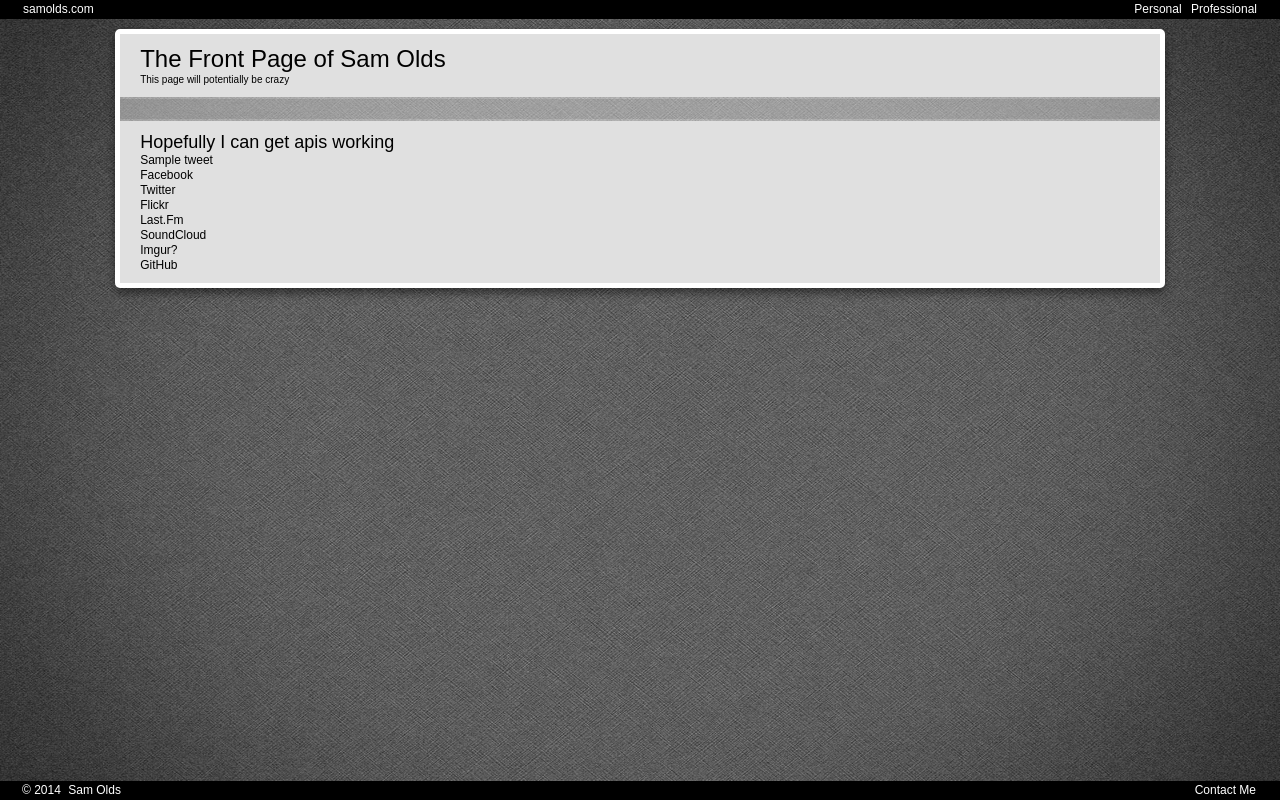
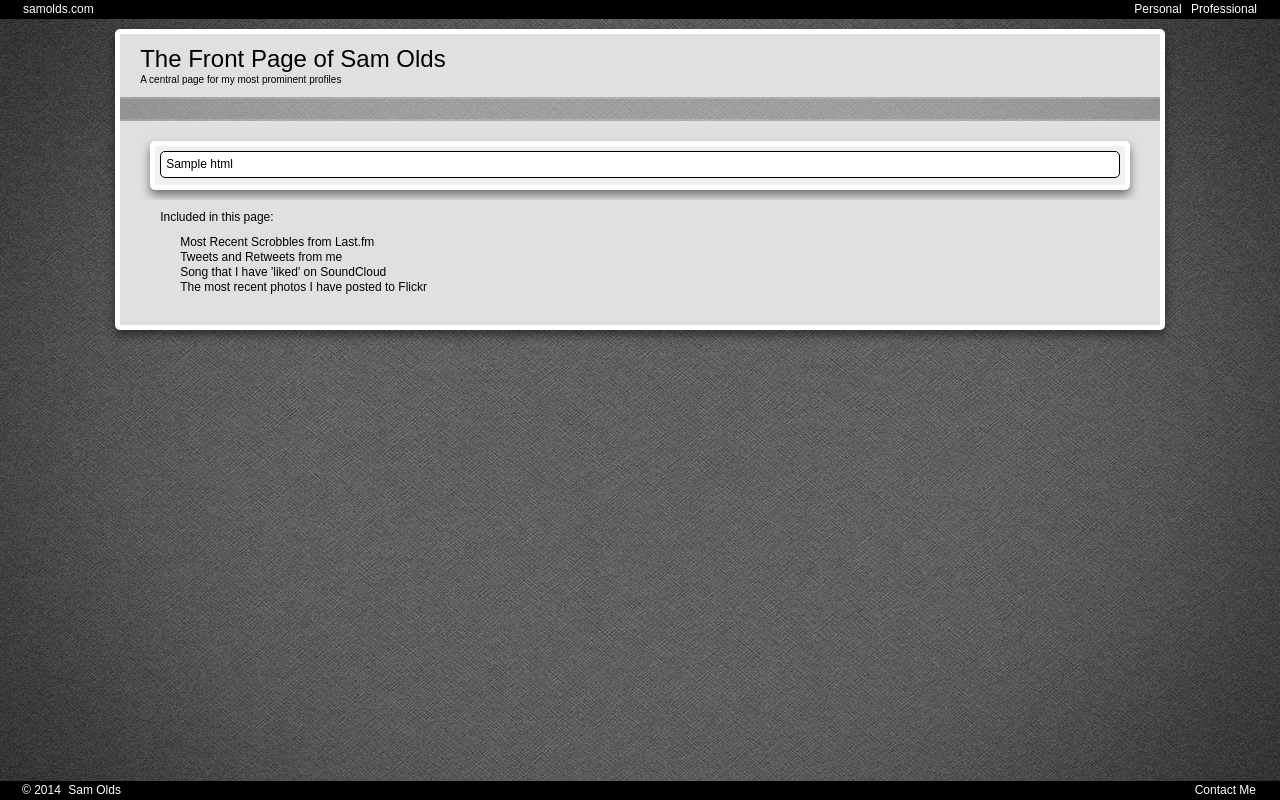
Before and after one commit to samolds/samster, a Django app: template sam/templates/front_page.html in a window 1280 px wide. Run offline with Django 3.2, Linux system fonts and the light colour scheme; the template is opened without the code that fills it: most values are stand-ins (such as "Sample title", 1, 10 or a date in 2020).

Commit message:
got the front page going with soundcloud, twitter, and last fm and CACHING!!

```diff
--- a/sam/requirements.txt
+++ b/sam/requirements.txt
@@ -1,5 +1,5 @@
 Django==1.4
-# oauth2
+oauth2
 simplejson
 PIL
 pytz
@@ -9,3 +9,4 @@ django-mobility
 # apis
 #django-facebook-api
 TwitterAPI
+soundcloud
--- a/sam/static/css/layouts.css
+++ b/sam/static/css/layouts.css
@@ -229,8 +229,8 @@ img {max-width: 100%;}
   z-index: 20;
   background-color: #e0e0e0;
   position: absolute;
+  box-shadow: 0px 5px 10px rgba(0, 0, 0, 0.5);
   display: none;
-  box-shadow: 0px 5px 10px rgba(0, 0, 0, .5);
 }
 
 .hbnarrow {
@@ -243,6 +243,10 @@ img {max-width: 100%;}
 
 .hbwide {
   width: 300px;
+}
+
+.hbtop {
+  margin-top: -165px;
 }
 
 .hoverhelp:hover .helpbox {
@@ -308,6 +312,37 @@ img {max-width: 100%;}
   width: 25%;
 }
 
+.oembedded {
+  opacity: 1.0;
+  margin: 10px;
+  border-style: solid;
+  border-radius: 5px;
+  border-width: 5px;
+  border-color: #fff;
+  background-color: #f0f0f0;
+  box-shadow: 0px 5px 10px rgba(0, 0, 0, .5);
+  padding: 5px;
+}
+
+.oembedded li {
+  border-style: solid;
+  border-width: 1px;
+  border-color: #000;
+  border-radius: 5px;
+  background-color: #fff;
+  margin-bottom: 2px;
+  padding: 5px;
+}
+
+.oembedded a:hover {color: #888;}
+.oembedded .lastfmnp {color: #C00000;}
+.oembedded .embedsc iframe {max-height: 100px;}
+
+.oembedded .embedsc {
+  padding-left: 10%;
+  padding-right: 20%;
+}
+
 /* -------------- FOOTER -------------- */
 
 .footspace {
--- a/sam/templates/around_the_web.html
+++ b/sam/templates/around_the_web.html
@@ -24,7 +24,7 @@
     {% if maintains %}
       <div class="content inbetween"></div>
       <div class="content">
-        <p>Sites that are not personally mine or for me, but I have created and/or maintain</p>
+        <p>Sites that are not personally mine, but I have created, maintain, and/or contribute to.</p>
         <ul class="content">
           {% for maintain in maintains %}
             <li><a href="{{ maintain.url }}">{{ maintain.display }}</a>{% if maintain.note %} {{ maintain.note }}{% endif %}</li>
--- a/sam/templates/footer.html
+++ b/sam/templates/footer.html
@@ -5,7 +5,11 @@
 
   <ul class="navtop left">
     <li>&copy; 2014</li>
-    <li>Sam Olds</li>
+    <li class="hoverhelp">Sam Olds
+      <div class="helpbox hbnarrow hbtop">
+        <p>None of the thoughts, views, or opinions expressed (other than where explicitly stated) are those of my employers, superiors, or peers. They are solely mine, Sam Olds.</p>
+      </div>
+    </li>
   </ul>
 
   <div class="navtop clear"></div>
--- a/sam/templates/front_page.html
+++ b/sam/templates/front_page.html
@@ -6,18 +6,49 @@
 <div class="body wide">
   <div class="content">
     <h1>The Front Page of Sam Olds</h1>
-    <small>This page will potentially be crazy</small>
+    <small>A central page for my most prominent profiles</small>
   </div>
 
   <div class="content inbetween"></div>
 
   <div class="content">
-    <h2>Hopefully I can get apis working</h2>
+    {% if embeds %}
+      <ul class="oembedded">
+        {% for embed in embeds %}
+          {% if embed.type == "lastfm" %}
+            <li class="embedsimple">
+              <div class="right">
+                {% if embed.nowplaying %}
+                  <i class="lastfmnp">Now Playing!</i>
+                {% else %}
+                  Recently listened to
+                {% endif %}
+                on <a href="http://last.fm/user/samolds">Last.fm</a>
+              </div>
+              <a href="{{ embed.url }}">{{ embed.name }} - {{ embed.artist }}</a>
+              <div class="clear"></div>
+            </li>
+          {% elif embed.type == "soundcloud" %}
+            <li class="embedsc">{{ embed.html|safe }}</li>
+          {% else %}
+            <li>{{ embed.html|safe }}</li>
+          {% endif %}
+        {% endfor %}
+      </ul>
+      <div class="content">Included in this page:
+        <ul class="content"
+          <li>Most Recent Scrobbles from Last.fm</li>
+          <li>Tweets and Retweets from me</li>
+          <li>Song that I have 'liked' on SoundCloud</li>
+          <li>The most recent photos I have posted to Flickr</li>
+          <li></li>
+          <li></li>
+          <li></li>
+        </ul>
+      </div>
+    {% endif %}
 
-    {% for tweet in tweets %}
-      {{ tweet|safe }}
-    {% endfor %}
-
+    <!--
       <ul>
         <li>Facebook</li>
         <li>Twitter</li>
@@ -27,6 +58,7 @@
         <li>Imgur?</li>
         <li>GitHub</li>
       </ul>
+    -->
   </div>
 </div>
 {% endblock %}
--- a/sam/templates/quotes.html
+++ b/sam/templates/quotes.html
@@ -10,6 +10,7 @@
 
   <div class="content inbetween"></div>
 
+  {% if quotes %}
     {% for quote in quotes %}
       <div class="content">
         <p>"{{ quote.quote }}"</p>
@@ -19,7 +20,10 @@
       <div class="content inbetween"></div>
     {% endfor %}
 
-  <div class="content"><br /></div>
+    <div class="content"><div class="content"></div></div>
+  {% else %}
+    <div class="content">Nothing to display</div>
+  {% endif %}
 </div>
 
 {% endblock %}
```
Lines whose indentation alone changed are shown as unchanged.
